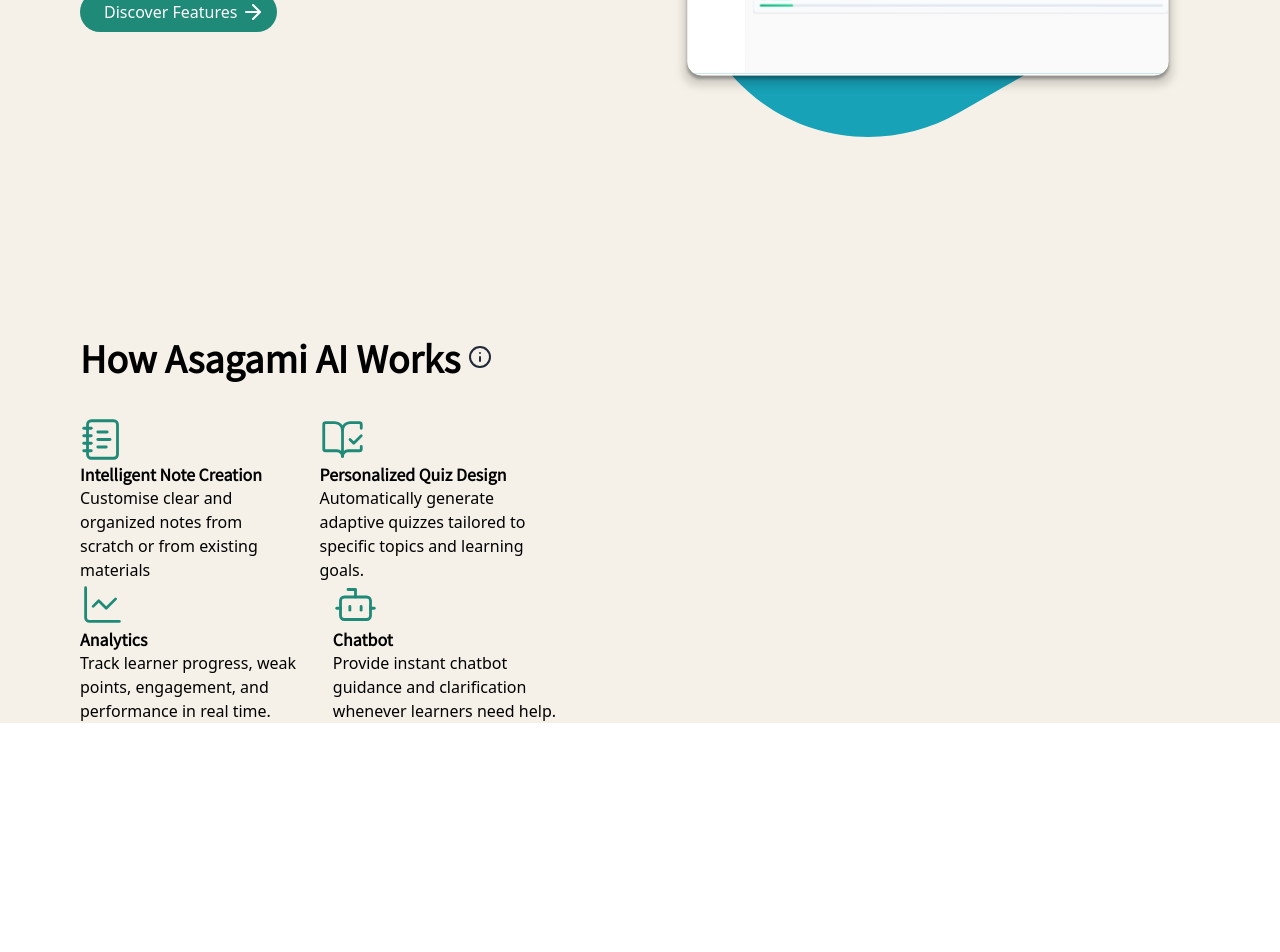
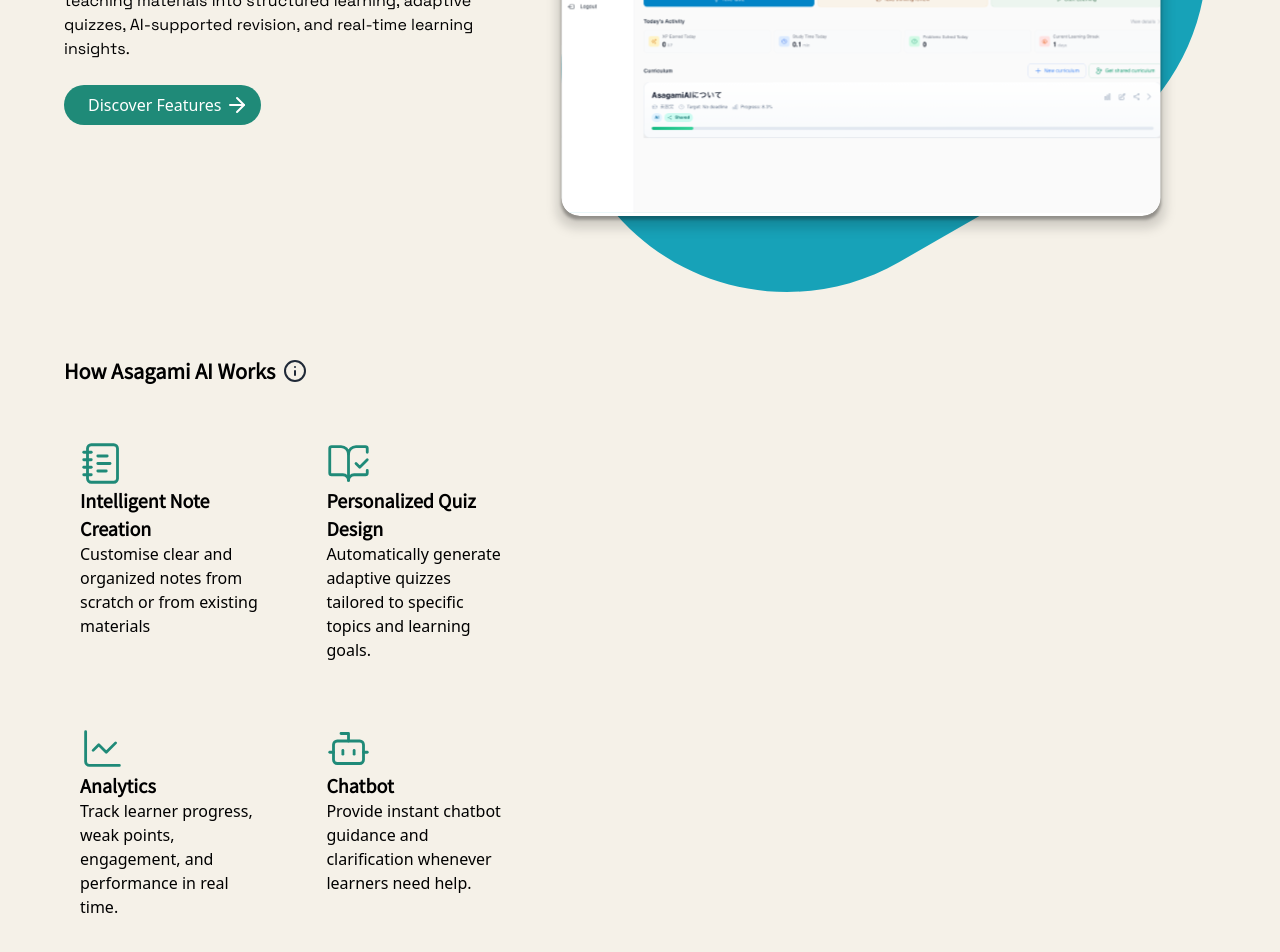
Before and after one commit to justinlez/Asagami-LP, a React (Vite) app in the folder app/: page /home in a window 1280 px wide. Shown: the part 428-1380 px from the top of the page. Before the commit the page ends 1151 px from the top, so only its background shows below. Built offline with nearby package versions, Linux system fonts and the light colour scheme.

Commit message:
feat: worked on home page

```diff
--- a/app/src/components/Home.tsx
+++ b/app/src/components/Home.tsx
@@ -1,78 +1,118 @@
 import homepg from "@/assets/homepage screen.svg";
 import { CTAButton } from "./ui/button";
-import { ArrowRightIcon, BookOpenCheck, Bot, ChartLine, Info, NotebookText } from "lucide-react";
+import {
+  ArrowRightIcon,
+  BookOpenCheck,
+  Bot,
+  ChartLine,
+  Info,
+  NotebookText,
+} from "lucide-react";
 import { Link } from "react-router-dom";
 import { useHover } from "@/lib/utils";
 
 export function Home() {
   const { customRef, hovering } = useHover();
-  console.log(customRef, hovering);
+
   return (
-    <div>
-      <div className="flex flex-row min-h-[700px] pb-[150px]">
-        <div className="flex flex-col w-[600px] ps-20 my-auto">
-          <div className="flex text-4xl font-bold font-notojp">
+    <div className="flex flex-row w-[90%] mx-auto gap-[1%]">
+      {/* LEFT COLUMN — hero + features stacked */}
+      <div className="flex flex-col w-[40%]">
+        {/* Row 1 — Hero */}
+        <div className="flex flex-col min-h-[90vh] justify-center">
+          <div className="text-3xl 2xl:text-7xl font-bold font-notojp">
             Transform Knowledge Into Personalized Learning
           </div>
           <br />
-          <div className="flex font-space pb-6">
+          <div className="text-base 2xl:text-2xl font-space pb-6">
             Asagami converts notes, SOPs, videos, manuals, and teaching
             materials into structured learning, adaptive quizzes, AI-supported
             revision, and real-time learning insights.
           </div>
-          <div className="flex">
+          <div>
             <Link to="/features">
-                <CTAButton className="flex items-center justify-center gap-1 ps-6">
+              <CTAButton className="flex items-center justify-center gap-1 ps-6 text-base 2xl:text-2xl 2xl:py-[25px]">
                 Discover Features <ArrowRightIcon className="inline" />
               </CTAButton>
             </Link>
           </div>
         </div>
-        <div className="flex flex-col justify-center m-auto my-6 sticky ">
-          <img src={homepg} alt="" className="h-[450px] w-auto" />
-        </div>
-      </div>
-      <div className="flex flex-row text-4xl font-bold font-notojp items-center gap-2 ps-20 pb-10">
-        How Asagami AI Works <Info className="inline text-gray-800" ref={customRef} />
+        {/* Row 2 — How Asagami Works */}
+        <div className="pb-20">
+          <div className="flex flex-row text-xl 2xl:text-5xl font-bold font-notojp items-center gap-2 pb-10">
+            How Asagami AI Works
+            <Info className="inline text-gray-800" ref={customRef} />
             {hovering && (
-        <div className="relative bg-gray-300 p-2 font-normal font-sans rounded text-base me-0">
+              <div className="relative bg-gray-300 p-2 font-normal font-sans rounded text-base">
                 Click on each feature to find out more
               </div>
             )}
           </div>
-
-      <div className="flex flex-row ps-20">
-        <div className="flex flex-col w-2/5">
-            <div className="flex flex-row gap-6">
+          <div className="grid grid-cols-2 gap-8">
             <div className="flex flex-col">
-                    <NotebookText className="text-leaf" size={45} strokeWidth={1.5} />
-                    <p className="font-semibold font-notojp">Intelligent Note Creation</p>
-                    <p>Customise clear and organized notes from scratch or from existing materials</p>
+              <Link to="/features" className='hover:shadow-xs rounded-lg hover:shadow-[0_0_20px_rgba(0,0,0,0.25)] p-4'>
+                <NotebookText
+                  className="text-leaf"
+                  size={45}
+                  strokeWidth={1.5}
+                />
+                <p className="font-semibold font-notojp text-lg 2xl:text-3xl">
+                  Intelligent Note Creation
+                </p>
+                <p className="text-base 2xl:text-lg">
+                  Customise clear and organized notes from scratch or from
+                  existing materials
+                </p>
+              </Link>
             </div>
             <div className="flex flex-col">
-                    <BookOpenCheck className="text-leaf" size={45} strokeWidth={1.5}/>
-                    <p className="font-semibold font-notojp">Personalized Quiz Design</p>
-                    <p>Automatically generate adaptive quizzes tailored to specific topics and learning goals.</p>
-                </div>
-            </div>
-            <div className="flex flex-row gap-6">
-                <div className="flex flex-col">
-                    <ChartLine className="text-leaf" size={45} strokeWidth={1.5}/>
-                    <p className="font-semibold font-notojp">Analytics</p>
-                    <p>Track learner progress, weak points, engagement, and performance in real time.</p>
+              <Link to="/features" className='hover:shadow-xs rounded-lg hover:shadow-[0_0_20px_rgba(0,0,0,0.25)] p-4'>
+                <BookOpenCheck
+                  className="text-leaf"
+                  size={45}
+                  strokeWidth={1.5}
+                />
+                <p className="font-semibold font-notojp text-lg 2xl:text-3xl">
+                  Personalized Quiz Design
+                </p>
+                <p className="text-base 2xl:text-lg">
+                  Automatically generate adaptive quizzes tailored to specific
+                  topics and learning goals.
+                </p>
+              </Link>
             </div>
             <div className="flex flex-col">
-                    <Bot className="text-leaf" size={45} strokeWidth={1.5}/>
-                    <p className="font-semibold font-notojp">Chatbot</p>
-                    <p>
-                        Provide instant chatbot guidance and clarification whenever learners need help.
+              <Link to="/features" className='hover:shadow-xs rounded-lg hover:shadow-[0_0_20px_rgba(0,0,0,0.25)] p-4'>
+                <ChartLine className="text-leaf" size={45} strokeWidth={1.5} />
+                <p className="font-semibold font-notojp text-lg 2xl:text-3xl">
+                  Analytics
                 </p>
+                <p className="text-base 2xl:text-lg">
+                  Track learner progress, weak points, engagement, and
+                  performance in real time.
+                </p>
+              </Link>
+            </div>
+            <div className="flex flex-col">
+              <Link to="/features" className='hover:shadow-xs rounded-lg hover:shadow-[0_0_20px_rgba(0,0,0,0.25)] p-4' >
+                <Bot className="text-leaf" size={45} strokeWidth={1.5} />
+                <p className="font-semibold font-notojp text-lg 2xl:text-3xl">
+                  Chatbot
+                </p>
+                <p className="text-base 2xl:text-lg">
+                  Provide instant chatbot guidance and clarification whenever
+                  learners need help.
+                </p>
+              </Link>
             </div>
           </div>
         </div>
-        {/* <div className="flex flex-col m-auto my-6">
-            <img src={homepg} alt="" className="h-[450px] w-auto"/>
-        </div> */}
+      </div>
+      {/* RIGHT COLUMN — sticky image */}
+      <div className="flex flex-col w-auto mx-auto">
+        <div className="sticky top-40 flex justify-center">
+          <img src={homepg} alt="" className="h-[70vh] w-auto" />
+        </div>
       </div>
     </div>
   );
--- a/app/src/components/ui/navbar.tsx
+++ b/app/src/components/ui/navbar.tsx
@@ -7,7 +7,7 @@
 export function Navbar() {
   const [isSettingsExpanded, setSettingsExpanded] = useState(false);
   return (
-    <div className="flex w-full py-3 px-20">
+    <div className="flex w-full py-3 min-h-[8vh] px-20 items-center">
       <Link to="/home">
         <HeaderButton className="text-left flex items-center hover:bg-background">
           <img
```
Lines whose indentation alone changed are shown as unchanged.
